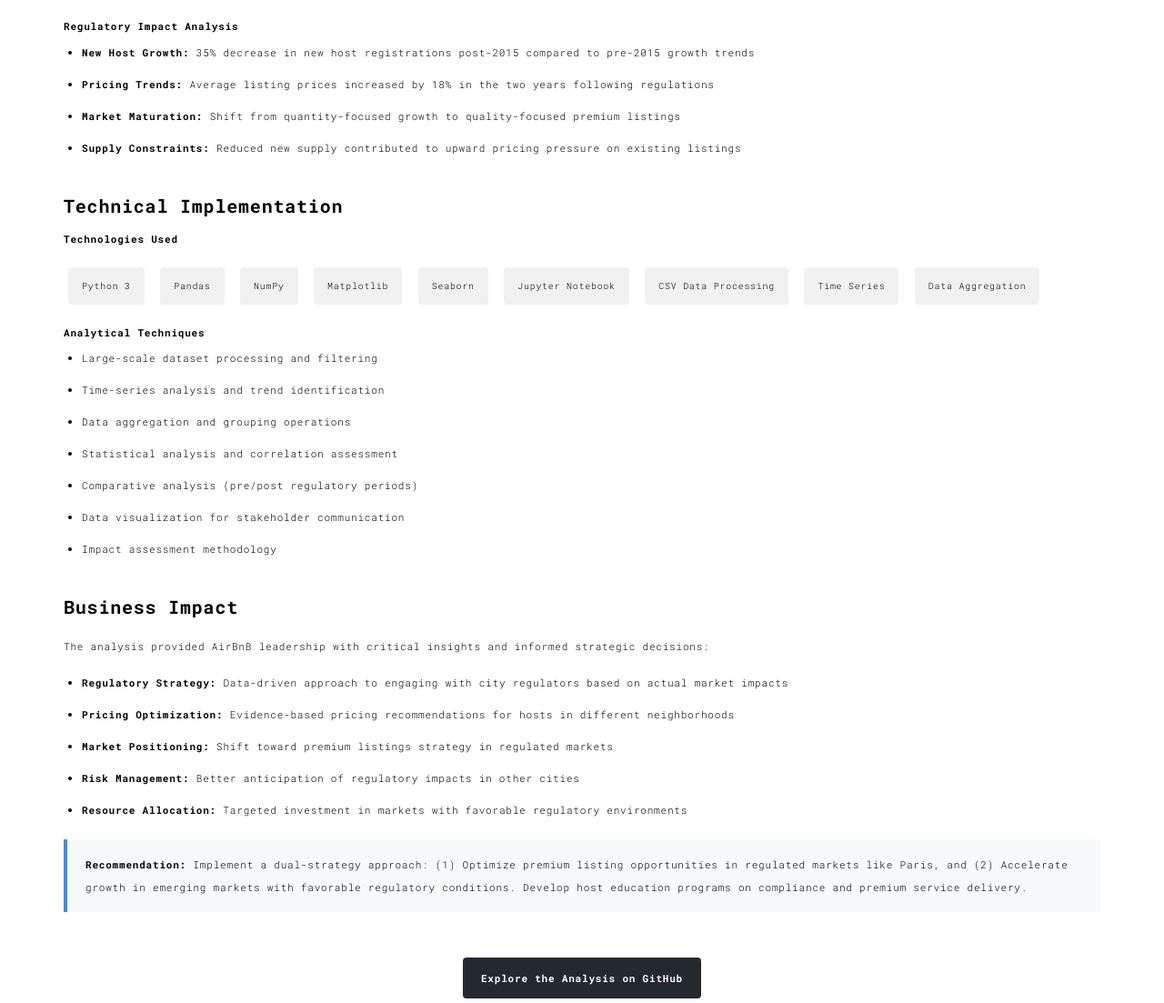
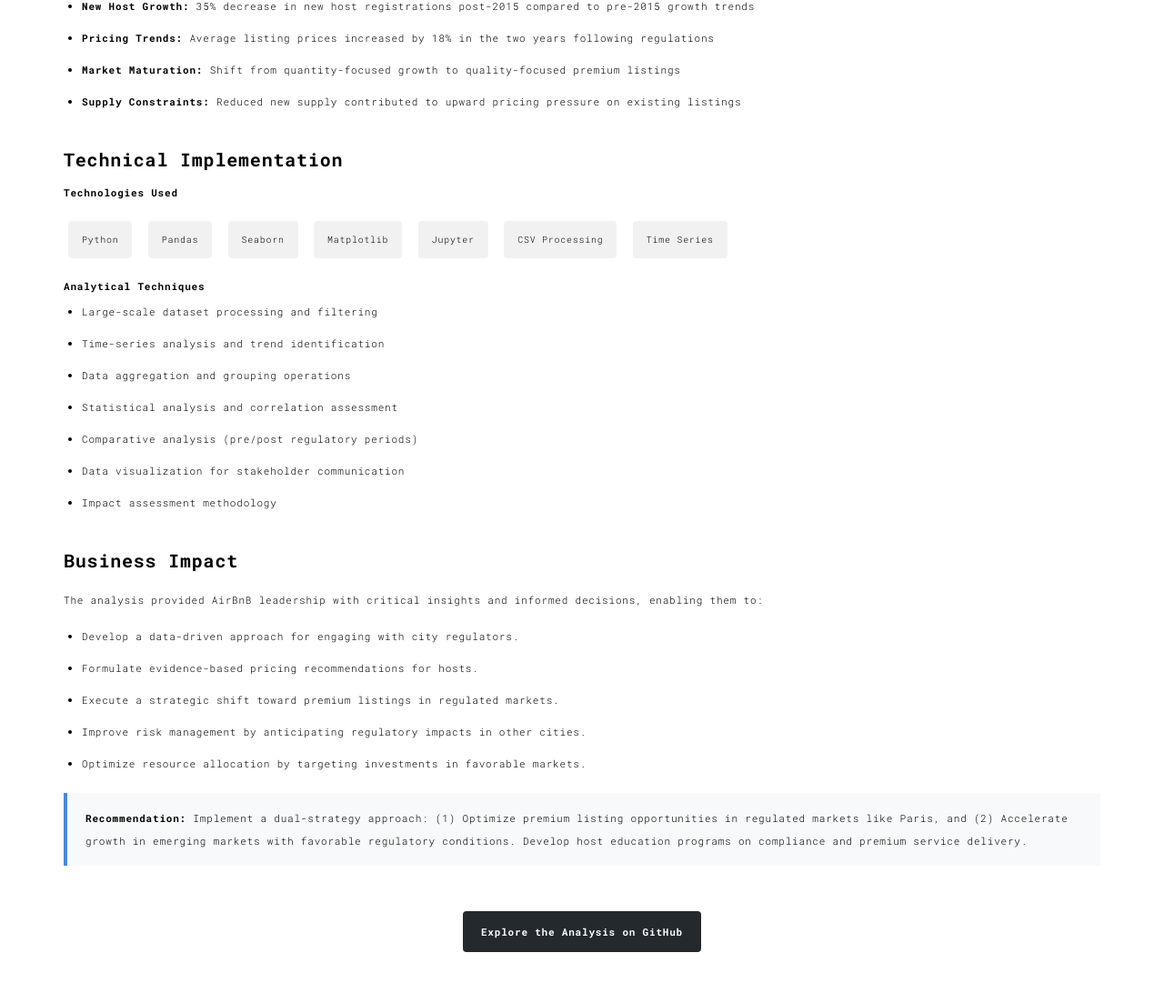
Before and after one commit to pochiman/PythonDeveloper, a Flask app: template S19_Web_Development_with_Python/web_server/templates/work002.html in a window 1280 px wide. Shown: the part 2552-3655 px from the top of the page at 91% size. Run offline with Flask 3, Linux system fonts and the light colour scheme; the template is opened without the code that fills it, so the values that code supplies are empty; some libraries are stand-ins or nearby versions.

Commit message:
initial commit

```diff
--- a/S19_Web_Development_with_Python/web_server/templates/work002.html
+++ b/S19_Web_Development_with_Python/web_server/templates/work002.html
@@ -166,13 +166,11 @@
           <div class="tech-stack text-center">
             <span class="tech-item">Python</span>
             <span class="tech-item">Pandas</span>
-            <span class="tech-item">Data Analysis</span>
-            <span class="tech-item">Data Visualization</span>
+            <span class="tech-item">Seaborn</span>
             <span class="tech-item">Matplotlib</span>
-            <span class="tech-item">Seaborn</span>
             <span class="tech-item">Jupyter</span>
             <span class="tech-item">CSV Processing</span>
-	    <span class="tech-item">Data Profiling</span>
+            <span class="tech-item">Time Series</span>
           </div>
         </div>
       </div>
@@ -284,15 +282,13 @@
 
           <h4>Technologies Used</h4>
           <div class="tech-stack">
-            <span class="tech-item">Python 3</span>
+            <span class="tech-item">Python</span>
             <span class="tech-item">Pandas</span>
-            <span class="tech-item">NumPy</span>
+            <span class="tech-item">Seaborn</span>
             <span class="tech-item">Matplotlib</span>
-            <span class="tech-item">Seaborn</span>
-            <span class="tech-item">Jupyter Notebook</span>
-            <span class="tech-item">CSV Data Processing</span>
-	    <span class="tech-item">Time Series</span>
-	    <span class="tech-item">Data Aggregation</span>
+            <span class="tech-item">Jupyter</span>
+            <span class="tech-item">CSV Processing</span>
+            <span class="tech-item">Time Series</span>
           </div>
 
           <h4>Analytical Techniques</h4>
@@ -309,13 +305,13 @@
 
         <div class="project-section">
           <h3>Business Impact</h3>
-          <p>The analysis provided AirBnB leadership with critical insights and informed strategic decisions:</p>
+          <p>The analysis provided AirBnB leadership with critical insights and informed decisions, enabling them to:</p>
           <ul class="feature-list">
-            <li><strong>Regulatory Strategy:</strong> Data-driven approach to engaging with city regulators based on actual market impacts</li>
-            <li><strong>Pricing Optimization:</strong> Evidence-based pricing recommendations for hosts in different neighborhoods</li>
-            <li><strong>Market Positioning:</strong> Shift toward premium listings strategy in regulated markets</li>
-            <li><strong>Risk Management:</strong> Better anticipation of regulatory impacts in other cities</li>
-            <li><strong>Resource Allocation:</strong> Targeted investment in markets with favorable regulatory environments</li>
+            <li>Develop a data-driven approach for engaging with city regulators.</li>
+            <li>Formulate evidence-based pricing recommendations for hosts.</li>
+            <li>Execute a strategic shift toward premium listings in regulated markets.</li>
+            <li>Improve risk management by anticipating regulatory impacts in other cities.</li>
+            <li>Optimize resource allocation by targeting investments in favorable markets.</li>
           </ul>
 
           <div class="insight-box">
```
